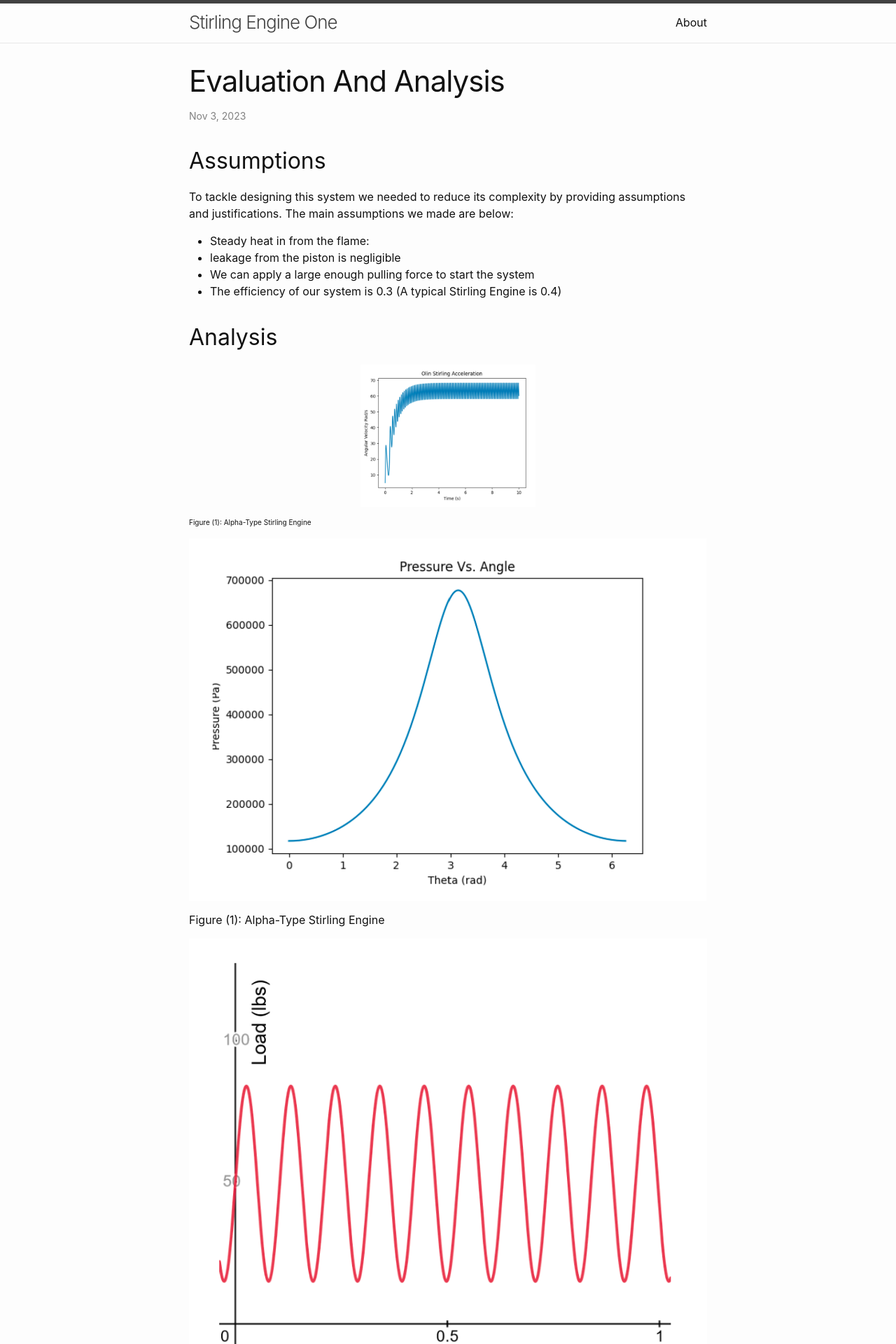
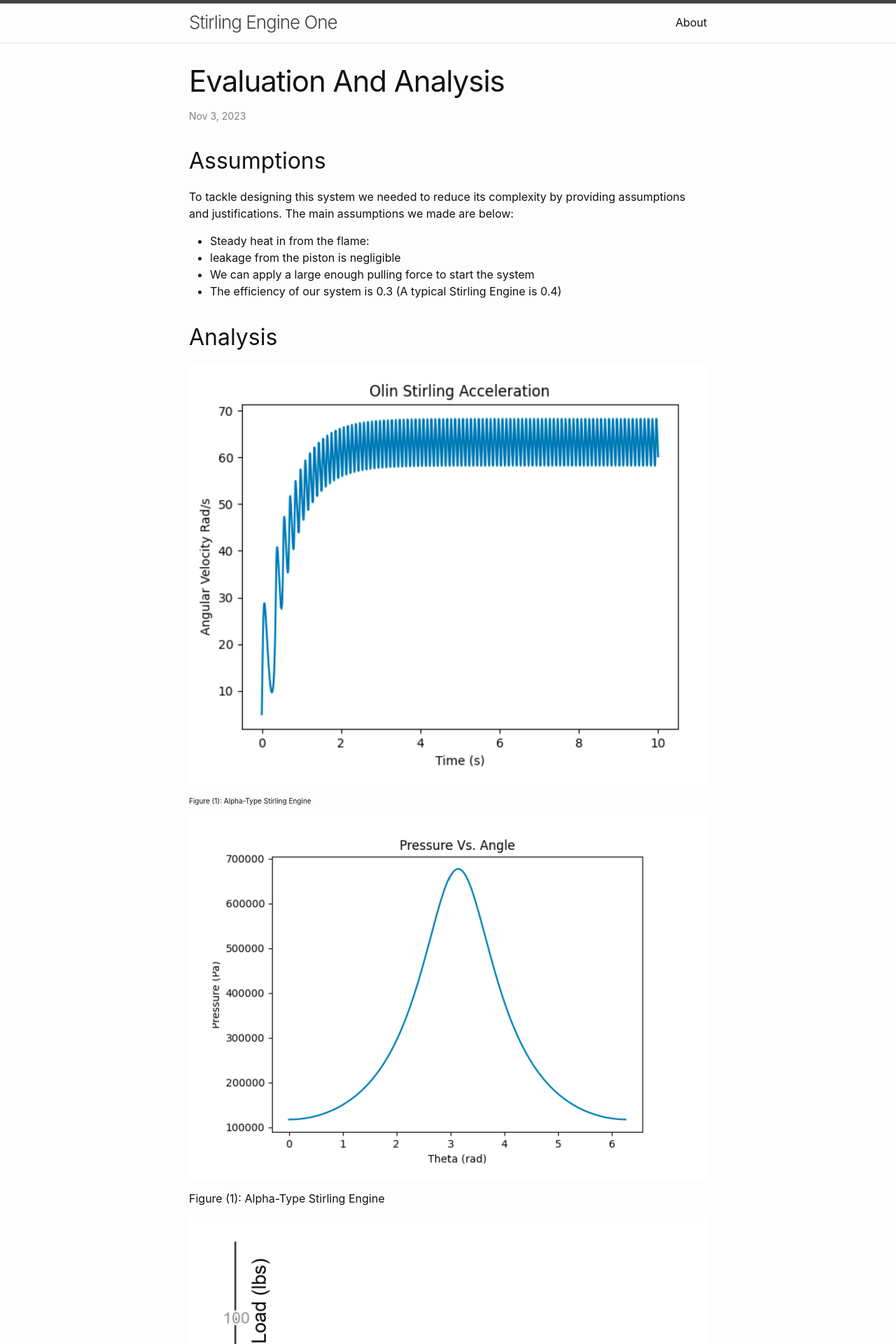
Before and after one commit to EliasWheatfall/SterlingEngineOne, a Jekyll site: the page built from _posts/2023-11-03-Evaluation-and-Analysis.md, in a window 1280 px wide. Shown: the top 1920 px of the page at 70% size. Built offline with Jekyll 4.4.1, drawn with Linux system fonts in a browser that asks for light colours.

Commit message:
Update 2023-11-03-Evaluation-and-Analysis.md

```diff
--- a/_posts/2023-11-03-Evaluation-and-Analysis.md
+++ b/_posts/2023-11-03-Evaluation-and-Analysis.md
@@ -14,20 +14,20 @@ To tackle designing this system we needed to reduce its complexity by providing
 
 ## Analysis
 
-![A1](https://eliaswheatfall.github.io/StirlingEngineOne/assets/ODE.png){: .center-image width="250" }
+![A1](https://eliaswheatfall.github.io/StirlingEngineOne/assets/ODE.png){: .center-image width="750" }
 
 {: .center-text .subtext}
 Figure (1): Alpha-Type Stirling Engine
 
-![A2](https://eliaswheatfall.github.io/StirlingEngineOne/assets/PvA.png){: .center-image }
+![A2](https://eliaswheatfall.github.io/StirlingEngineOne/assets/PvA.png){: .center-image width="750" }
 {: .center-text; .subtext}
 Figure (1): Alpha-Type Stirling Engine
 
-![A3](https://eliaswheatfall.github.io/StirlingEngineOne/assets/TLC.png){: .center-image }
+![A3](https://eliaswheatfall.github.io/StirlingEngineOne/assets/TLC.png){: .center-image width="750" }
 {: .center-text; .subtext}
 Figure (1): Alpha-Type Stirling Engine
 
-![A4](https://eliaswheatfall.github.io/StirlingEngineOne/assets/Goodman.png){: .center-image }
+![A4](https://eliaswheatfall.github.io/StirlingEngineOne/assets/Goodman.png){: .center-image width="750" }
 {: .center-text; .subtext}
 Figure (1): Alpha-Type Stirling Engine
 
@@ -42,41 +42,41 @@ For this project, there were three main areas of concern we wanted to address wi
 ### Fuel Tank Pressure
 
 ### Clamping Force
-![CF1](https://eliaswheatfall.github.io/StirlingEngineOne/assets/mesh_overall_flexure.jpg){: .center-image }
-{: .center-text; .subtext}
+![CF1](https://eliaswheatfall.github.io/StirlingEngineOne/assets/mesh_overall_flexure.jpg){: .center-image width="750" }
+{: .center-text subtext}
 Figure (1): Alpha-Type Stirling Engine
 
-![CF2](https://eliaswheatfall.github.io/StirlingEngineOne/assets/800N_FOS_Min.jpg){: .center-image }
-{: .center-text; .subtext}
+![CF2](https://eliaswheatfall.github.io/StirlingEngineOne/assets/800N_FOS_Min.jpg){: .center-image width="750" }
+{: .center-text subtext}
 Figure (1): Alpha-Type Stirling Engine
 
-![CF3](https://eliaswheatfall.github.io/StirlingEngineOne/assets/coldclamp_mesxh.jpg){: .center-image }
-{: .center-text; .subtext}
+![CF3](https://eliaswheatfall.github.io/StirlingEngineOne/assets/coldclamp_mesxh.jpg){: .center-image width="750" }
+{: .center-text subtext}
 Figure (1): Alpha-Type Stirling Engine
 
 
-![CF4](https://eliaswheatfall.github.io/StirlingEngineOne/assets/x550N_FOS_sus_coldclamp.jpg){: .center-image }
-{: .center-text; .subtext}
+![CF4](https://eliaswheatfall.github.io/StirlingEngineOne/assets/x550N_FOS_sus_coldclamp.jpg){: .center-image width="750" }
+{: .center-text subtext}
 Figure (1): Alpha-Type Stirling Engine
 
 
-![CF5](https://eliaswheatfall.github.io/StirlingEngineOne/assets/Pillow_625N_FOS.jpg){: .center-image }
-{: .center-text; .subtext}
+![CF5](https://eliaswheatfall.github.io/StirlingEngineOne/assets/Pillow_625N_FOS.jpg){: .center-image width="750" }
+{: .center-text subtext}
 Figure (1): Alpha-Type Stirling Engine
 
 
-![CF6](https://eliaswheatfall.github.io/StirlingEngineOne/assets/Pillow_Disp_625N.jpg){: .center-image }
-{: .center-text; .subtext}
+![CF6](https://eliaswheatfall.github.io/StirlingEngineOne/assets/Pillow_Disp_625N.jpg){: .center-image width="750" }
+{: .center-text subtext}
 Figure (1): Alpha-Type Stirling Engine
 
 
 ### Steady State Response
-![SS1](https://eliaswheatfall.github.io/StirlingEngineOne/assets/thermal_nocut.jpg){: .center-image }
-{: .center-text; .subtext}
+![SS1](https://eliaswheatfall.github.io/StirlingEngineOne/assets/thermal_nocut.jpg){: .center-image width="750" }
+{: .center-text subtext}
 Figure (1): Alpha-Type Stirling Engine
 
-![SS2](https://eliaswheatfall.github.io/StirlingEngineOne/assets/thermal_screenshot1.jpg){: .center-image }
-{: .center-text; .subtext}
+![SS2](https://eliaswheatfall.github.io/StirlingEngineOne/assets/thermal_screenshot1.jpg){: .center-image width="750" }
+{: .center-text subtext}
 Figure (1): Alpha-Type Stirling Engine
 
 Ethanol Burner       |                       |
```
